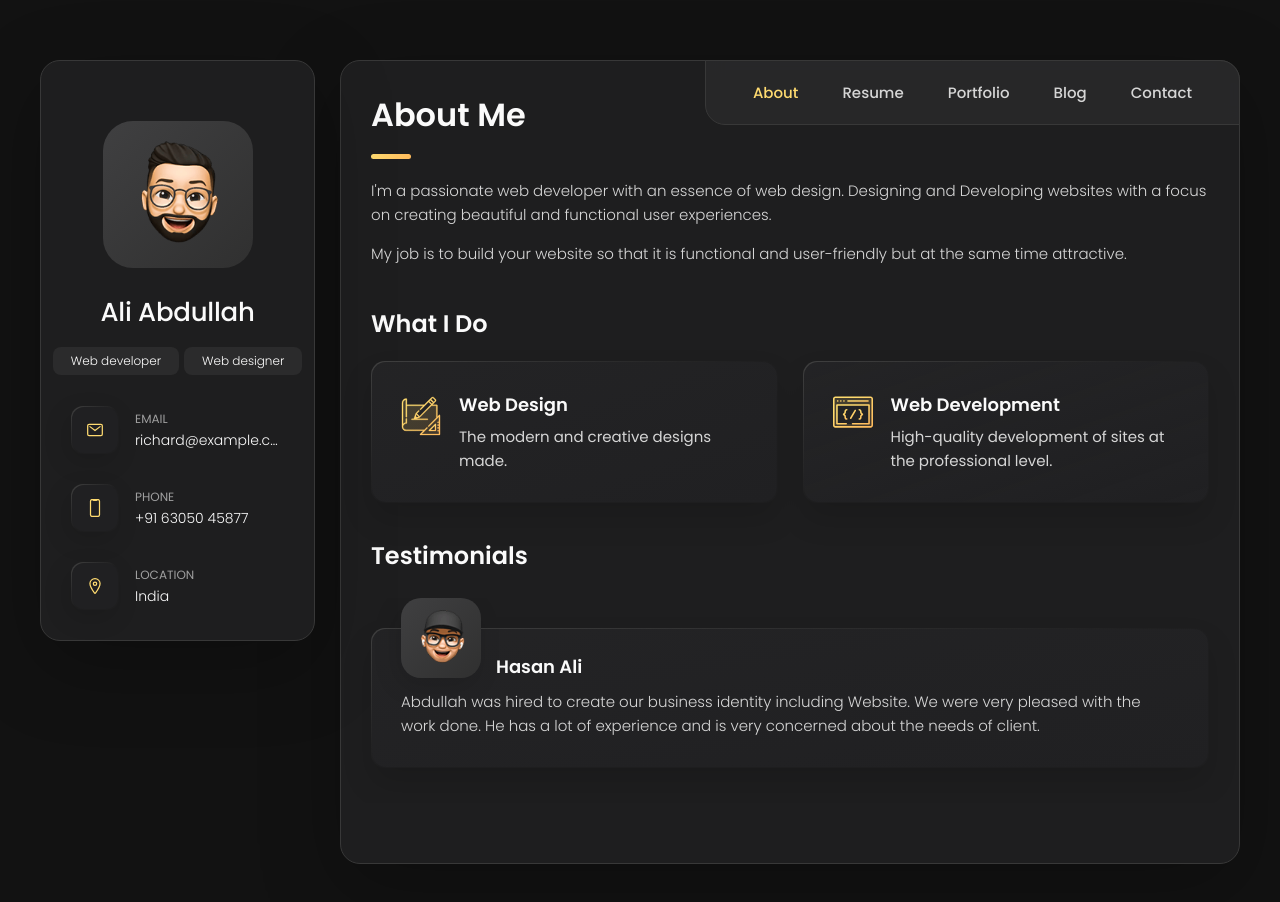
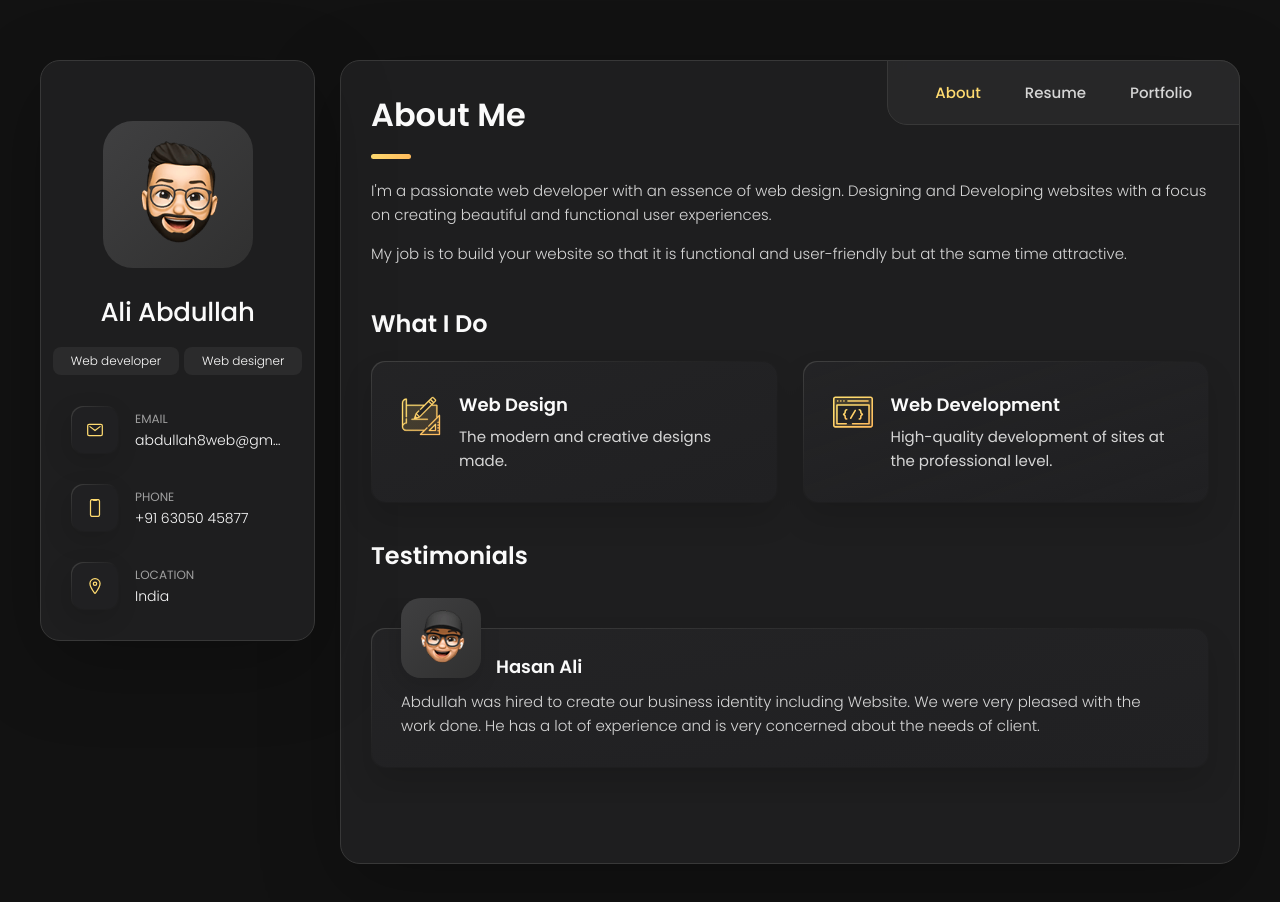
Before and after one commit to hrefabdullah/portfolioNow, a plain HTML site: page index.html in a window 1280 px wide. Drawn offline with nearby package versions, Linux system fonts and the light colour scheme.

Commit message:
fixed email

```diff
--- a/index.html
+++ b/index.html
@@ -77,7 +77,8 @@
             <div class="contact-info">
               <p class="contact-title">Email</p>
 
-              <a href="mailto:richard@example.com" class="contact-link">richard@example.com</a>
+              <a href="mailto:abdullah8web@gmail.com" class="contact-link">abdullah8web@gmail.com
+              </a>
             </div>
 
           </li>
@@ -164,14 +165,6 @@
 
           <li class="navbar-item">
             <button class="navbar-link" data-nav-link>Portfolio</button>
-          </li>
-
-          <li class="navbar-item">
-            <button class="navbar-link" data-nav-link>Blog</button>
-          </li>
-
-          <li class="navbar-item">
-            <button class="navbar-link" data-nav-link>Contact</button>
           </li>
 
         </ul>
```
